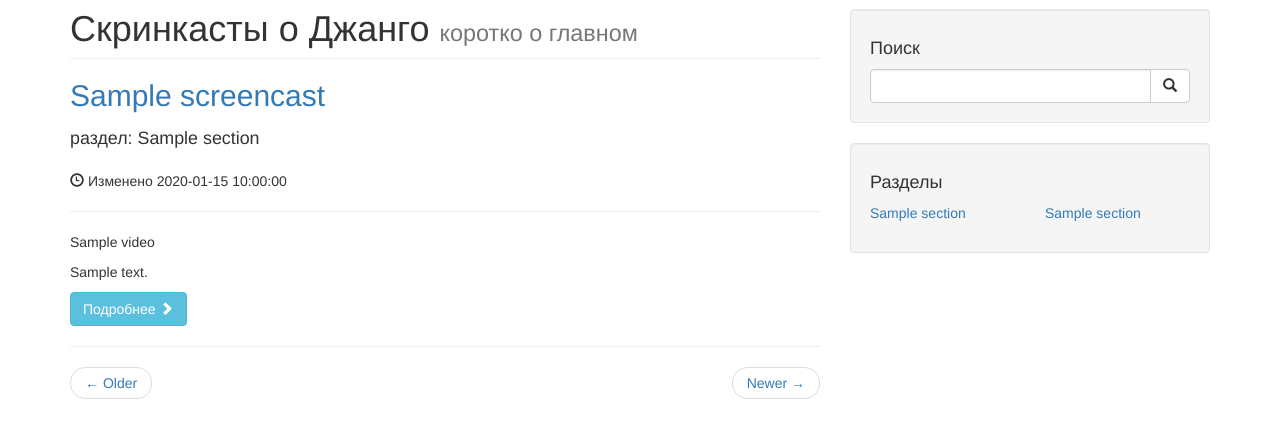
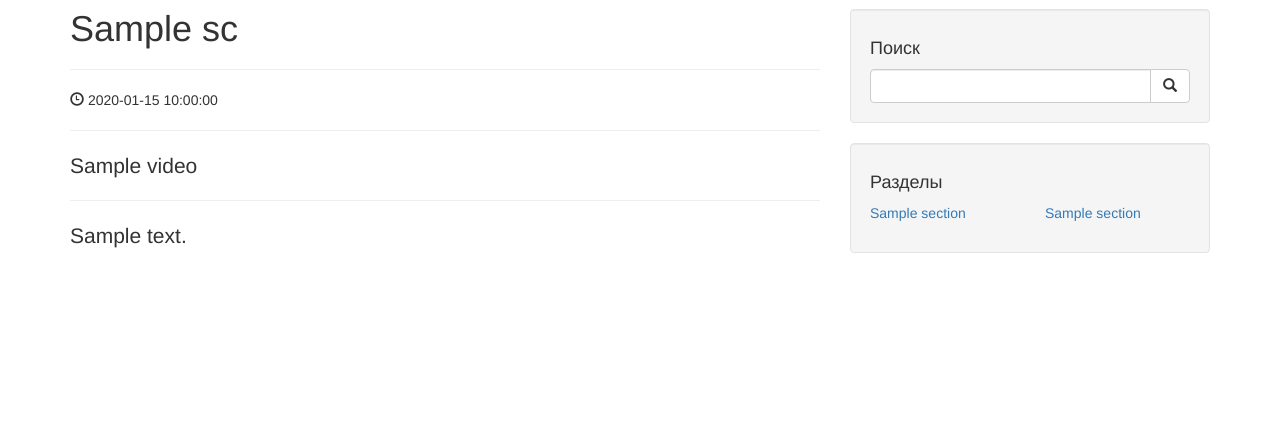
Before and after one commit to suguby/intopython, a Python web app: template templates/screencasts/detail.html in a window 1280 px wide. Shown: the part 51-489 px from the top of the page. Run offline with Jinja, Linux system fonts and the light colour scheme; the template is opened without the code that fills it: most values are stand-ins (such as "Sample title", 1, 10 or a date in 2020); some libraries are stand-ins or nearby versions.

Commit message:
страница просмотра СК, с наследованием от базового шаблона

```diff
--- a/screencasts/urls.py
+++ b/screencasts/urls.py
@@ -2,9 +2,9 @@
 
 from django.conf.urls import url
 
-from screencasts.views import ScreencastsListView
+from screencasts.views import ScreencastsListView, ScreencastDetailView
 
 urlpatterns = [
     url(r'^$', ScreencastsListView.as_view(), name='screencasts'),
-    url(r'^(?P<slug>.*)$', ScreencastsListView.as_view(), name='screencast_detail'),
+    url(r'^(?P<slug>.*)$', ScreencastDetailView.as_view(), name='screencast_detail'),
 ]
--- a/templates/screencasts/base.html
+++ b/templates/screencasts/base.html
@@ -1,5 +1,6 @@
 {% extends 'base.html' %}
 {% set active_page = 'screencasts' -%}
+
 {% block title %}Скринкасты {% block subtitle %}{% endblock %}{% endblock %}
 
 {% block container %}
@@ -8,6 +9,7 @@
     <!-- Blog Entries Column -->
     <div class="col-md-8">
         {% block content %}<br />
+
         <h1 class="page-header">
             Скринкасты о Джанго
             <small>коротко о главном</small>
@@ -39,10 +41,12 @@
         </ul>
 
         {% endblock content %}
+
     </div>
 
     <!-- Blog Sidebar Widgets Column -->
     <div class="col-md-4">
+        {% block sidebar %}
 
         {% block search %}
         <!-- Blog Search Well -->
@@ -88,7 +92,7 @@
             <!-- /.row -->
         </div>
         {% endblock sections %}
-
+        {% endblock sidebar %}
     </div>
     </div>
 {% endblock container %}
--- a/templates/screencasts/detail.html
+++ b/templates/screencasts/detail.html
@@ -1,94 +1,34 @@
-{% extends 'base.html' %}
-{% set active_page = 'screencasts' -%}
-{% block title %}{{ sc.title }}{% endblock %}
+{% extends 'screencasts/base.html' %}
 
-{% block container %}
-    <div class="row">
+{% block subtitle %} - {{ sc.title }}{% endblock %}
 
-    <!-- Blog Entries Column -->
-    <div class="col-md-8">
-        {% block content %}<br />
-        <h1 class="page-header">
-            Скринкасты о Джанго
-            <small>коротко о главном</small>
-        </h1>
-            {% for sc in screencasts %}
-        <!-- Blog Post -->
-        <h2>
-            <a href="{{ sc.slug }}">{{ sc.title }}</a>
-        </h2>
-        <p class="lead">
-            <small>раздел: {{ sc.section.title }}</small>
-        </p>
-        <p><span class="glyphicon glyphicon-time"></span> Изменено {{ sc.modified_at }}</p>
-        <hr>
-        <p>{{ sc.video|safe }}</p>
-        <p>{{ sc.summary }}</p>
-        <a class="btn btn-info" href="{{ sc.slug }}">Подробнее <span class="glyphicon glyphicon-chevron-right"></span></a>
-        <hr>
-            {% endfor %}
+{% block content %}
+    <br /><br />
+    <!-- Blog Post -->
 
-        <!-- Pager -->
-        <ul class="pager">
-            <li class="previous">
-                <a href="#">← Older</a>
-            </li>
-            <li class="next">
-                <a href="#">Newer →</a>
-            </li>
-        </ul>
+    <!-- Title -->
+    <h1>{{ sc.title }}</h1>
 
-        {% endblock content %}
-    </div>
+    <!-- Author -->
+{#    <p class="lead">#}
+{#        by <a href="#">Start Bootstrap</a>#}
+{#    </p>#}
 
-    <!-- Blog Sidebar Widgets Column -->
-    <div class="col-md-4">
+    <hr>
 
-        {% block search %}
-        <!-- Blog Search Well -->
-            <br /><br /><br />
-        <div class="well">
-            <h4>Поиск</h4>
-            <div class="input-group">
-                <input class="form-control" type="text">
-                <span class="input-group-btn">
-                    <button class="btn btn-default" type="button">
-                        <span class="glyphicon glyphicon-search"></span>
-                </button>
-                </span>
-            </div>
-            <!-- /.input-group -->
-        </div>
-        {% endblock search %}
+    <!-- Date/Time -->
+    <p><span class="glyphicon glyphicon-time"></span> {{ sc.modified_at }}</p>
 
-        {% block sections %}
-        <!-- Blog Categories Well -->
-        <div class="well">
-            <h4>Разделы</h4>
-            <div class="row">
-                <div class="col-lg-6">
-                    <ul class="list-unstyled">
-                        {% for section in sections[:sections_split] %}
-                        <li><a href="?section={{ section.slug }}">{{ section.title }}</a>
-                        </li>
-                        {% endfor %}
-                    </ul>
-                </div>
-                <!-- /.col-lg-6 -->
-                <div class="col-lg-6">
-                    <ul class="list-unstyled">
-                        {% for section in sections[sections_split:] %}
-                        <li><a href="?section={{ section.slug }}">{{ section.title }}</a>
-                        </li>
-                        {% endfor %}
-                    </ul>
-                </div>
-                <!-- /.col-lg-6 -->
-            </div>
-            <!-- /.row -->
-        </div>
-        {% endblock sections %}
+    <hr>
 
-    </div>
-    </div>
-{% endblock container %}
+    <!-- Preview Image -->
+    <p class="lead">{{ sc.video|safe }}</p>
+
+    <hr>
+
+    <!-- Post Content -->
+    <p class="lead">{{ sc.summary }}</p>
+
+
+
+{% endblock content %}
```
Also changed, not shown: screencasts/views.py (+20 -9 lines), templates/screencasts/index.html (+4 -62 lines).
